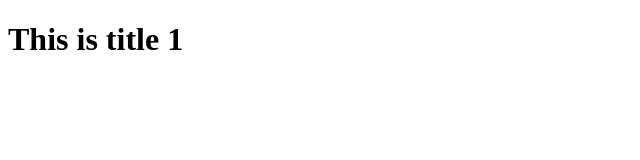
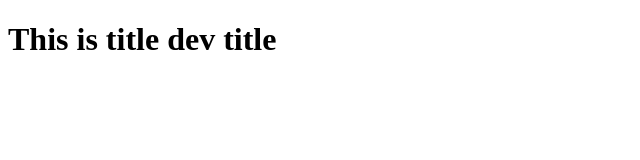
Before and after one commit to rajlanjewar01/git-test-merge-conflict, a plain HTML site: page index.html in a window 1280 px wide. Shown: the whole page, without its empty margins (0-640 px from the left). Drawn offline with Linux system fonts and the light colour scheme.

Commit message:
_dev_ branch commit

```diff
--- a/index.html
+++ b/index.html
@@ -7,6 +7,6 @@
     <title>Document</title>
 </head>
 <body>
-    <h1>This is title 1</h1>
+    <h1>This is title dev title</h1>
 </body>
 </html>
```
